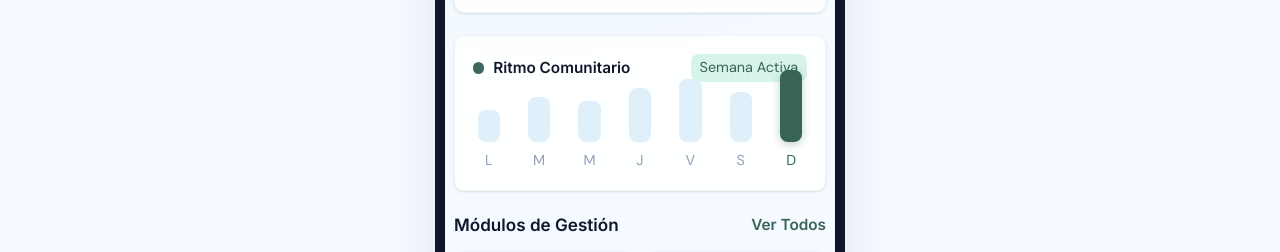
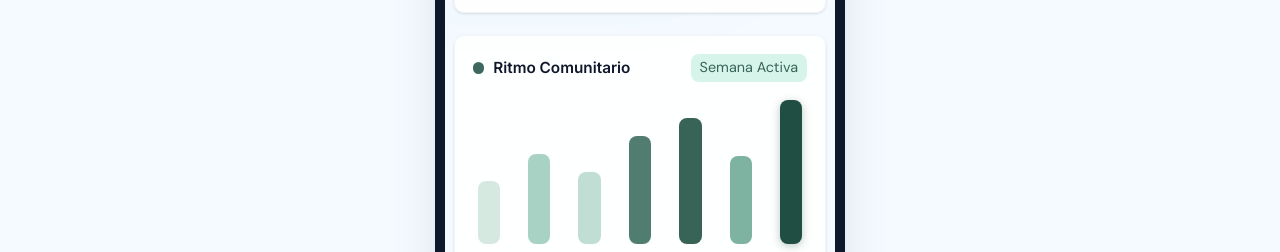
Before and after one commit to EduCores/IglesiaOS, a React (Vite) app: page / in a window 1280 px wide. Shown: the part 700-952 px from the top of the page. Built offline with nearby package versions, Linux system fonts and the light colour scheme; grey boxes are pictures that could not be loaded.

Commit message:
style(inicio): Ritmo Comunitario mas alto y barras con escala de verdes segun asistencias

```diff
--- a/src/App.tsx
+++ b/src/App.tsx
@@ -790,13 +790,13 @@ function InicioScreen({
   const progressIntervalRef = useRef<any>(null);
 
   const daysData = [
-    { day: "L", height: "h-7", count: "120 asistencias" },
-    { day: "M", height: "h-10", count: "210 asistencias" },
-    { day: "M", height: "h-9", count: "190 asistencias" },
-    { day: "J", height: "h-12", count: "340 asistencias" },
-    { day: "V", height: "h-14", count: "480 asistencias" },
-    { day: "S", height: "h-11", count: "290 asistencias" },
-    { day: "D", height: "h-16", count: "850+ asistencias", active: true },
+    { day: "L", height: "h-14", count: "120 asistencias", barColor: "bg-[#d5e9e1]" },
+    { day: "M", height: "h-20", count: "210 asistencias", barColor: "bg-[#a8d2c4]" },
+    { day: "M", height: "h-[72px]", count: "190 asistencias", barColor: "bg-[#c0ded3]" },
+    { day: "J", height: "h-24", count: "340 asistencias", barColor: "bg-[#507d70]" },
+    { day: "V", height: "h-28", count: "480 asistencias", barColor: "bg-[#386458]" },
+    { day: "S", height: "h-[88px]", count: "290 asistencias", barColor: "bg-[#7fb3a1]" },
+    { day: "D", height: "h-32", count: "850+ asistencias", barColor: "bg-[#214e43]", active: true },
   ];
 
   const toggleCulto = () => {
@@ -896,16 +896,16 @@ function InicioScreen({
             <span className="text-[10px] text-[#386458] font-bold px-2 py-0.5 rounded-full bg-[#bdeddd]/60">Semana Activa</span>
           </div>
 
-          <div className="flex items-end justify-between pt-2 px-1 h-20 relative">
+          <div className="flex items-end justify-between pt-4 pb-1 px-1 min-h-44 relative">
             {daysData.map((d, idx) => (
               <div
                 key={idx}
                 onMouseEnter={() => setActiveDayInfo(`${d.day}: ${d.count}`)}
                 onMouseLeave={() => setActiveDayInfo(null)}
-                className="flex flex-col items-center space-y-1.5 cursor-pointer group"
+                className="flex flex-col items-center space-y-2 cursor-pointer group"
               >
-                <div className={`w-5 rounded-full transition-all duration-300 group-hover:opacity-80 ${d.height} ${
-                  d.active ? "bg-[#386458] shadow-[0_2px_8px_rgba(56,100,88,0.3)]" : "bg-[#e0f0fb]"
+                <div className={`w-5 rounded-full transition-all duration-300 group-hover:opacity-80 ${d.height} ${d.barColor} ${
+                  d.active ? "shadow-[0_2px_8px_rgba(56,100,88,0.35)]" : ""
                 }`}></div>
                 <span className={`text-[10px] ${d.active ? "text-[#386458] font-bold" : "text-slate-400"}`}>{d.day}</span>
               </div>
```
